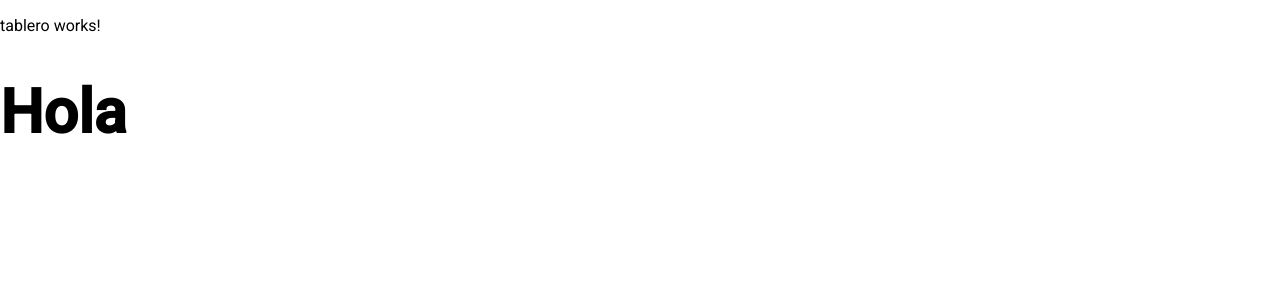
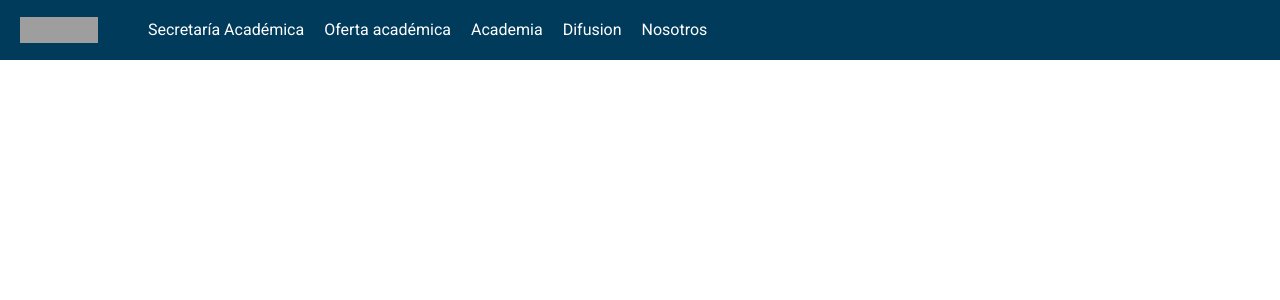
Before and after one commit to CarlosJimeEnez/FCE, an Angular app: page / in a window 1280 px wide. Shown: the top 300 px of the page. Built offline with nearby package versions, Linux system fonts and the light colour scheme; grey boxes are pictures that could not be loaded.

Commit message:
add Boostrap and header

```diff
--- a/src/app/app.module.ts
+++ b/src/app/app.module.ts
@@ -6,11 +6,13 @@ import { AppComponent } from './app.component';
 import { BrowserAnimationsModule } from '@angular/platform-browser/animations';
 
 import { TableroComponent } from './componentes/tablero/tablero.component';
+import { HeaderComponent } from './componentes/header/header.component';
 
 @NgModule({
   declarations: [
     AppComponent,
-    TableroComponent
+    TableroComponent,
+    HeaderComponent
   ],
   imports: [
     BrowserModule,
--- /dev/null
+++ b/src/app/componentes/header/header.component.css
@@ -0,0 +1,40 @@
+.header {
+    display: flex;
+    justify-content: start;
+    align-items: center;
+    background-color: var(--azul_obscuro); /* Color de fondo basado en la imagen */
+    color: white;
+    padding: 10px 20px;
+  }
+
+  .logo {
+    width: 78px;
+    height: 26px;
+  }
+
+  .navbar {
+    display: flex;
+    align-items: center;
+    margin-left: 5vh;
+  }
+
+  .nav-link {
+    text-decoration: none;
+    color: white;
+    margin: 0 10px;
+    font-size: var(--parrafo);
+  }
+
+  /* Ajuste opcional para mejorar la visibilidad y el espaciado */
+  .nav-link:hover {
+    text-decoration: underline;
+  }
+
+  /* Dropdown */
+  .dropdown-toggle::after {
+    display: none;
+  }
+
+  .dropdown-menu {
+    margin-right: 10vh;
+  }
--- /dev/null
+++ b/src/app/componentes/header/header.component.html
@@ -0,0 +1,82 @@
+<div class="header">
+    <img class="logo" src="./../../../assets/images/footer_buap_logo.png" alt="">
+    <nav class="navbar">
+      <a href="http://academica.ece.buap.mx/" class="nav-link">Secretaría Académica</a>
+
+        <!-- Oferta academica -->
+      <div class="dropdown"
+      (mouseenter)="openOfertaAcademica = true"
+      (mouseleave)="openOfertaAcademica = false">
+        <button class="btn dropdown-toggle nav-link"
+            type="button"
+            data-bs-toggle="dropdown"
+            aria-expanded="false"
+            [attr.aria-expanded]="openOfertaAcademica ? 'true' : 'false'"
+            aria-haspopup="true">
+          Oferta académica
+        </button>
+        <ul class="dropdown-menu" [class.show]="openOfertaAcademica" >
+          <li><a class="dropdown-item" href="#">Licenciaturas</a></li>
+          <li><a class="dropdown-item" href="#">Posgrados</a></li>
+        </ul>
+      </div>
+
+      <!-- Academia -->
+      <div class="dropdown"
+      (mouseenter)="openAcademia = true"
+      (mouseleave)="openAcademia = false">
+        <button class="btn dropdown-toggle nav-link"
+            type="button"
+            data-bs-toggle="dropdown"
+            aria-expanded="false"
+            [attr.aria-expanded]="openAcademia ? 'true' : 'false'"
+            aria-haspopup="true">
+          Academia
+        </button>
+        <ul class="dropdown-menu" [class.show]="openAcademia" >
+          <li><a class="dropdown-item" href="#">Contacto de Profesores</a></li>
+          <li><a class="dropdown-item" href="#">Academias de Area</a></li>
+          <li><a class="dropdown-item" href="#">IDT</a></li>
+        </ul>
+      </div>
+
+      <!-- <p class="nav-link">Documentación Oficial</p> -->
+
+      <!-- Difusion -->
+      <div class="dropup-center dropup"
+      (mouseenter)="openDifusion = true"
+      (mouseleave)="openDifusion = false">
+        <button class="btn dropdown-toggle nav-link"
+            type="button"
+            data-bs-toggle="dropdown"
+            aria-expanded="false"
+            [attr.aria-expanded]="openDifusion ? 'true' : 'false'"
+            aria-haspopup="true">
+          Difusion
+        </button>
+
+        <ul class="dropdown-menu" [class.show]="openDifusion" >
+          <li><a class="dropdown-item" href="#">Contacto de Profesores</a></li>
+        </ul>
+      </div>
+
+      <!-- Nostros -->
+      <div class="dropup-center dropup"
+      (mouseenter)="openNosotros = true"
+      (mouseleave)="openNosotros = false">
+        <button class="btn dropdown-toggle nav-link"
+            type="button"
+            data-bs-toggle="dropdown"
+            aria-expanded="false"
+            [attr.aria-expanded]="openNosotros ? 'true' : 'false'"
+            aria-haspopup="true">
+          Nosotros
+        </button>
+
+        <ul class="dropdown-menu" [class.show]="openNosotros" >
+            <li><a class="dropdown-item" href="#">Directorio</a></li>
+            <li><a class="dropdown-item" href="#">Historia FCE</a></li>
+        </ul>
+      </div>
+    </nav>
+  </div>
--- /dev/null
+++ b/src/app/componentes/header/header.component.ts
@@ -0,0 +1,13 @@
+import { Component } from '@angular/core';
+
+@Component({
+  selector: 'app-header',
+  templateUrl: './header.component.html',
+  styleUrls: ['./header.component.css']
+})
+export class HeaderComponent {
+  openAcademia = false; // Controla si se abre los dropdown
+  openOfertaAcademica = false;
+  openDifusion  = false;
+  openNosotros = false;
+}
--- a/src/app/componentes/tablero/tablero.component.html
+++ b/src/app/componentes/tablero/tablero.component.html
@@ -1,4 +1 @@
-<p>tablero works!</p>
-<h1>
-    Hola
-</h1>
+<app-header></app-header>
--- a/src/index.html
+++ b/src/index.html
@@ -9,8 +9,12 @@
   <link rel="preconnect" href="https://fonts.gstatic.com">
   <link href="https://fonts.googleapis.com/css2?family=Roboto:wght@300;400;500&display=swap" rel="stylesheet">
   <link href="https://fonts.googleapis.com/icon?family=Material+Icons" rel="stylesheet">
+
+  <!-- Boostrap -->
+  <link href="https://cdn.jsdelivr.net/npm/bootstrap@5.3.3/dist/css/bootstrap.min.css" rel="stylesheet" integrity="sha384-QWTKZyjpPEjISv5WaRU9OFeRpok6YctnYmDr5pNlyT2bRjXh0JMhjY6hW+ALEwIH" crossorigin="anonymous">
 </head>
 <body>
   <app-root></app-root>
+  <script src="https://cdn.jsdelivr.net/npm/bootstrap@5.3.3/dist/js/bootstrap.bundle.min.js" integrity="sha384-YvpcrYf0tY3lHB60NNkmXc5s9fDVZLESaAA55NDzOxhy9GkcIdslK1eN7N6jIeHz" crossorigin="anonymous"></script>
 </body>
 </html>
```
Also changed, not shown: 1 other file (tests, documents, lock files or other folders).
